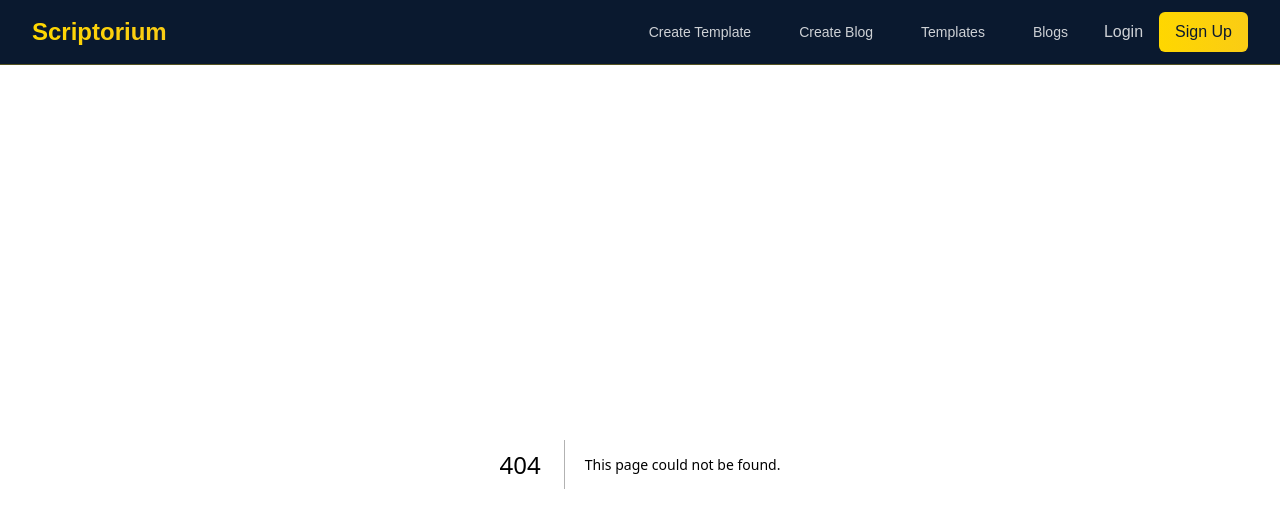
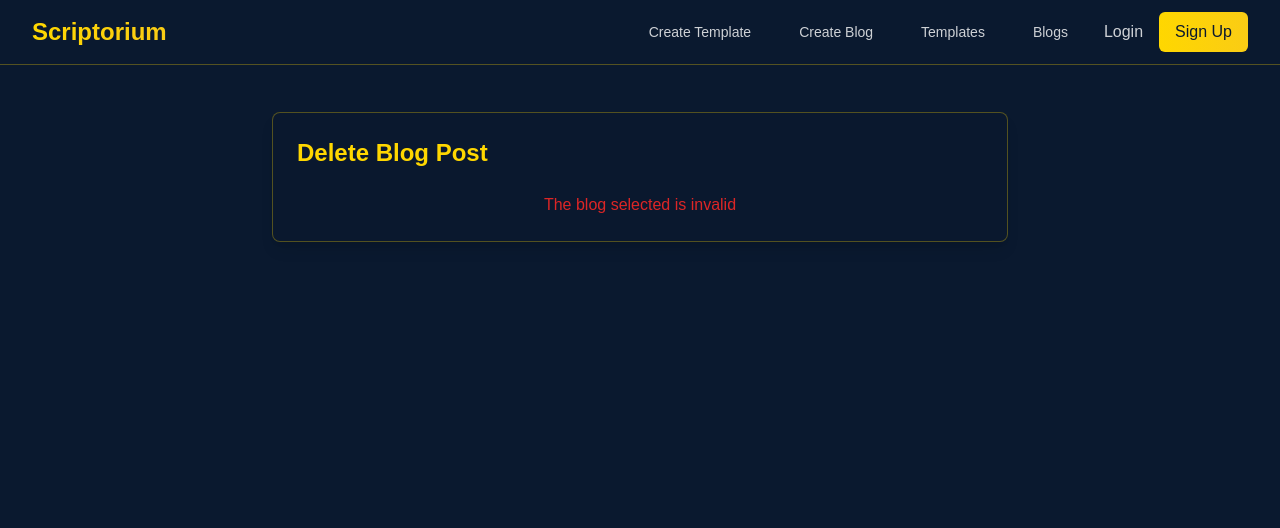
Before and after one commit to YehyunLee/Scriptorium, a Next.js app in the folder PP2/scriptorium/: page /blog/delete in a window 1280 px wide. Before the commit this address had no page. Shown: the top 528 px of the page. Built offline with nearby package versions, Linux system fonts and the light colour scheme.

Commit message:
Implemented deleting blog posts

```diff
--- /dev/null
+++ b/PP2/scriptorium/pages/blog/delete.tsx
@@ -0,0 +1,145 @@
+import { useEffect, useState } from "react";
+import { useAuth } from "../contexts/auth_context";
+import { useSearchParams } from "next/navigation";
+
+export default function DeleteBlog() {
+  const { isAuthenticated } = useAuth();
+  let searchParams = useSearchParams()
+
+  let blogId = searchParams.get("blogId") ?? ""
+
+  const [isDeleted, setIsDeleted] = useState<Boolean>(false)
+  const [blogInfo, setBlogInfo] = useState<any>({ title: "", content: "", tags: "", codeTemplateIds: [] })
+
+  const [responseMessage, setResponseMessage] = useState<{
+    message: string;
+    type: "success" | "error" | null;
+  }>({ message: "", type: null });
+
+  const [loadingQuery, setLoadingQuery] = useState(false);
+
+  useEffect(() => {
+    if (blogId != "") {
+      getBlogInformation();
+      setResponseMessage({ message: "", type: null })
+    } else {
+        setResponseMessage({
+            message: "The blog selected is invalid",
+            type: "error",
+        });
+    }
+  }, [blogId]);
+
+  const getBlogInformation = async () => {
+    try {
+        const response = await fetch(
+            `/api/blog/${blogId}`, {
+                method: "GET",
+                headers: {
+                    "Content-Type": "application/json",
+                },
+            }
+        );
+
+        if (response.ok) {
+            const data = await response.json();
+            setBlogInfo({ title: data.title, content: data.content, tags: data.tags, codeTemplateIds: data.codeTemplateIds })
+        } else {
+            const errorData = await response.json();
+            setResponseMessage({
+                message: `Error: ${errorData.message || "Failed to get blog post"}`,
+                type: "error",
+            });
+        }
+    } catch (err: any) {
+        setResponseMessage({ message: `Error: ${err.message}`, type: "error" });
+    }
+  }
+
+  const onDeleteBlogPost = async () => {
+    setLoadingQuery(true);
+    setResponseMessage({ message: "", type: null });
+
+    if (isAuthenticated && blogId != "") {
+        try {
+            const token = localStorage.getItem("accessToken")
+            const response = await fetch(`/api/blog/delete/${blogId}`, {
+                method: "DELETE",
+                headers: {
+                    "Content-Type": "application/json",
+                    Authorization: `Bearer ${token}`
+                },
+            });
+
+            if (response.ok) {
+                setIsDeleted(true)
+                setResponseMessage({ message: "Blog post deleted successfully!", type: "success" });
+            } else {
+                const error = await response.json();
+                setResponseMessage({
+                    message: `Error: ${error.message || "Failed to delete blog post"}`,
+                    type: "error",
+                });
+            }
+        } catch (err: any) {
+            setResponseMessage({ message: `Error: ${err.message}`, type: "error" });
+        } finally {
+            setLoadingQuery(false);
+        }
+    } else {
+        alert("You must be logged in and viewing a valid blog to delete the blog")
+    }
+  };
+
+  return (
+    <div className="min-h-screen bg-navy p-12">
+        <div className="max-w-3xl mx-auto px-4">
+            <div className="bg-navy/50 border border-gold/30 rounded-lg shadow-lg p-6">
+                <h2 className="text-2xl font-bold mb-6 text-gold">
+                    Delete Blog Post
+                </h2>
+
+                {(!(isDeleted) && blogId) &&
+                    <>
+                        <p className="mt-18 text-gold">Are you sure you would like to delete the following blog post:</p>
+                        <div className="mt-12 border border-gold/30 rounded-lg p-4">
+                            <h2 className="text-2xl font-bold text-gold">{blogInfo.title}</h2>
+                            <p className="text-gold/90 mt-2">{blogInfo.content}</p>
+                            <div className="mt-4 text-sm text-gold/50">
+                                <p>
+                                    <span className="font-bold">Tags:</span> {blogInfo.tags || "None"}
+                                </p>
+                                <p>
+                                    <span className="font-bold">Templates:</span>{" "}
+                                    {blogInfo.codeTemplates || "None"}
+                                </p>
+                            </div>
+                        </div>
+
+                        <div className="mt-6">
+                            <button
+                                type="submit"
+                                onClick={onDeleteBlogPost}
+                                disabled={loadingQuery}
+                                className="w-full bg-gold text-navy py-2 px-4 rounded-md hover:bg-gold/90 focus:outline-none focus:ring-2 focus:ring-gold focus:ring-offset-2"
+                            >
+                                {loadingQuery ? "Deleting..." : "Delete Blog Post"}
+                            </button>
+                        </div>
+                    </>
+                }
+
+                {responseMessage.message && (
+                    <div
+                        className={`mt-4 text-center ${
+                            responseMessage.type === "success" ? "text-green-600" : "text-red-600"
+                        }`}
+                    >
+                        {responseMessage.message}
+                    </div>
+                )}
+            </div>
+        </div>
+    </div>
+  );
+}
```
